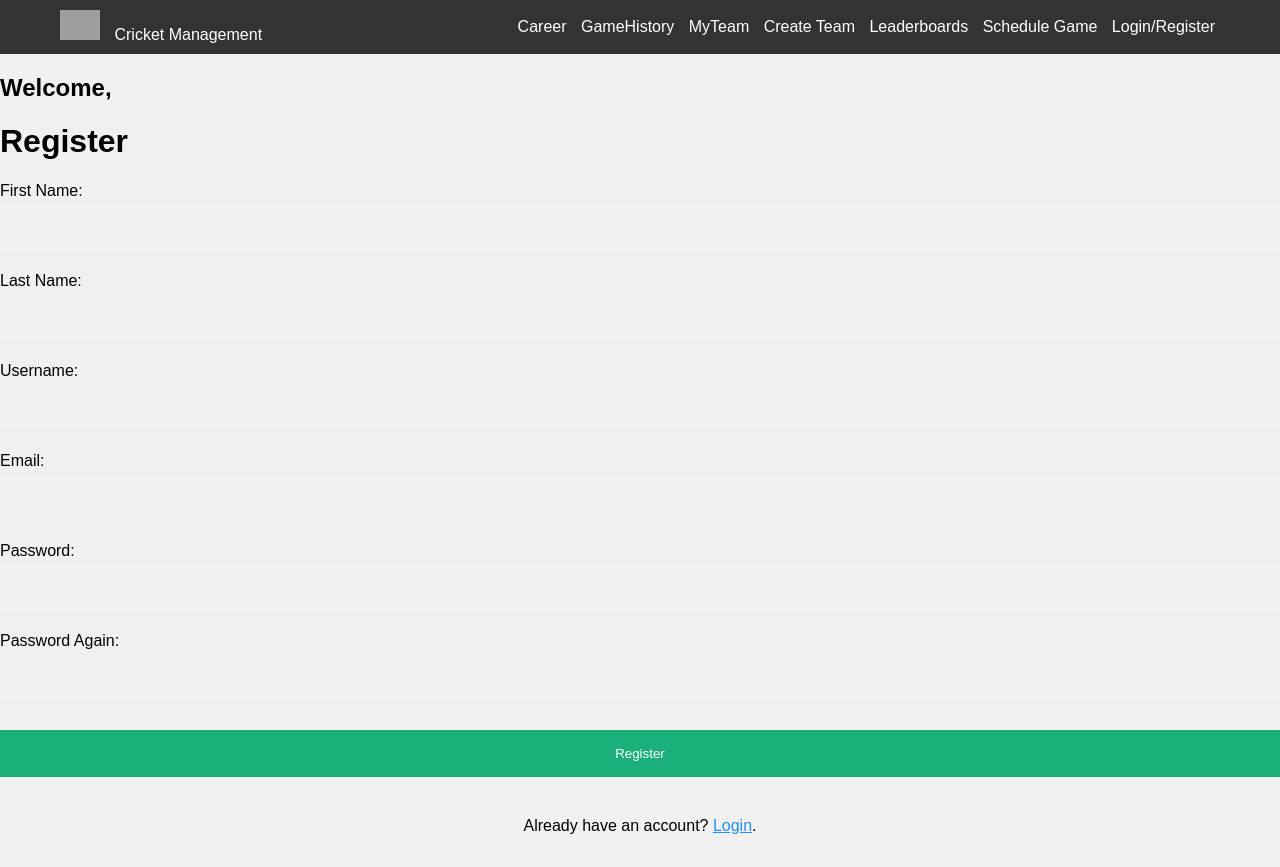
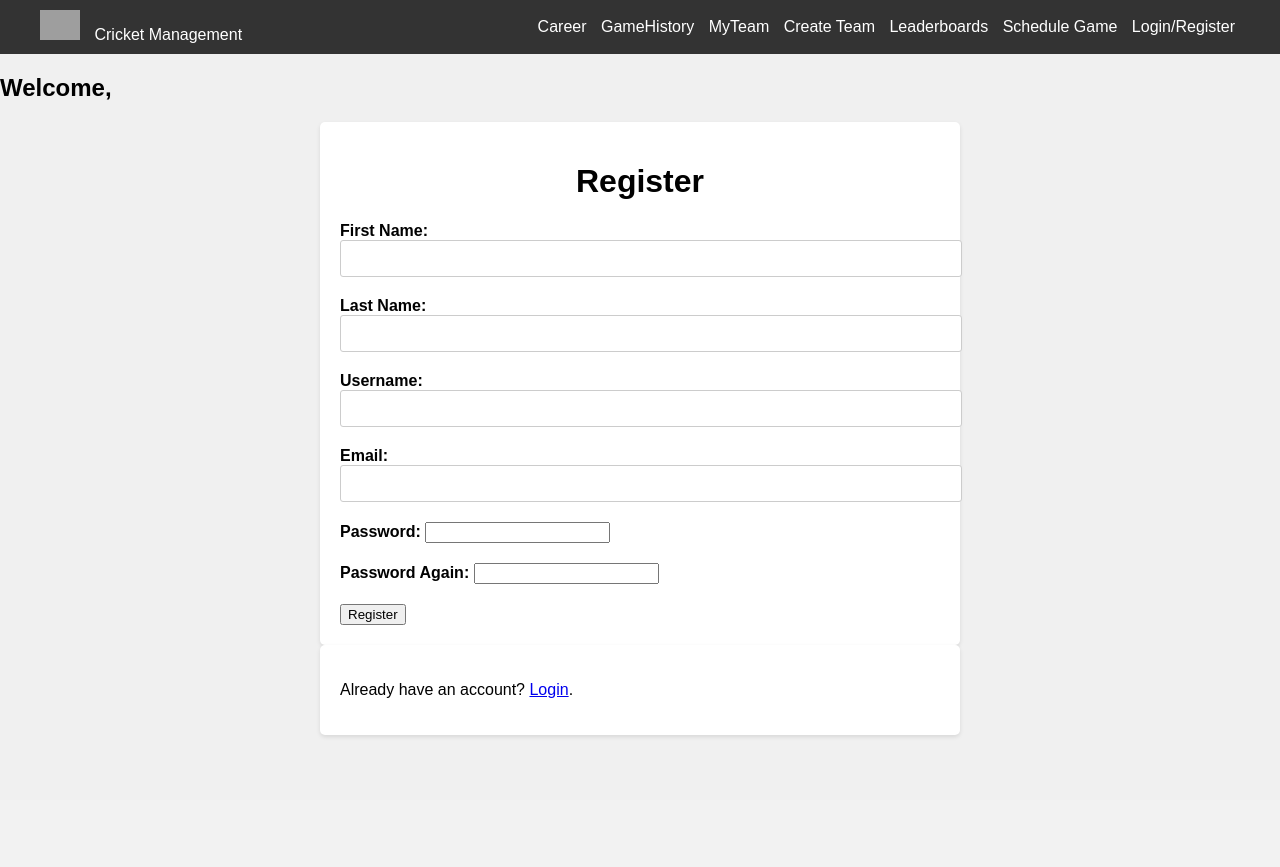
Before and after one commit to PravCoder/Cricket-Career-Sports-Management-Site, a Django app: page /register/ in a window 1280 px wide. After the commit the page ends 737 px from the top, so only its background shows below. Run offline with Django 3.2, Linux system fonts and the light colour scheme; grey boxes are pictures that could not be loaded.

Commit message:
style login/register page

```diff
--- a/mysite/base/templates/base/login_register.html
+++ b/mysite/base/templates/base/login_register.html
@@ -2,63 +2,57 @@
 
 {% block content %}
 <style>
-
-    * {
-      box-sizing: border-box;
+    body {
+        font-family: Arial, sans-serif;
+        margin: 0;
+        padding: 0;
     }
 
-    /* Add padding to containers */
     .container {
-      padding: 16px;
-      background-color: white;
+        max-width: 600px;
+        margin: 0 auto;
+        padding: 20px;
+        background-color: #ffffff;
+        border-radius: 5px;
+        box-shadow: 0 2px 4px rgba(0, 0, 0, 0.1);
     }
 
-    /* Full-width input fields */
-    input[type=text], input[type=password] {
-      width: 100%;
-      padding: 15px;
-      margin: 5px 0 22px 0;
-      display: inline-block;
-      border: none;
-      background: #f1f1f1;
+    h1 {
+        text-align: center;
     }
 
-    input[type=text]:focus, input[type=password]:focus {
-      background-color: #ddd;
-      outline: none;
+    .form-group {
+        margin-bottom: 20px;
     }
 
-    /* Overwrite default styles of hr */
-    hr {
-      border: 1px solid #f1f1f1;
-      margin-bottom: 25px;
+    label {
+        font-weight: bold;
     }
 
-    /* Set a style for the submit button */
-    .registerbtn {
-      background-color: #04AA6D;
-      color: white;
-      padding: 16px 20px;
-      margin: 8px 0;
-      border: none;
-      cursor: pointer;
+    input[type="text"],
+    textarea {
         width: 100%;
-      opacity: 0.9;
+        padding: 10px;
+        border: 1px solid #ccc;
+        border-radius: 3px;
     }
 
-    .registerbtn:hover {
-      opacity: 1;
+    textarea {
+        resize: vertical;
     }
 
-    /* Add a blue text color to links */
-    a {
-      color: dodgerblue;
+    .btn {
+        display: inline-block;
+        padding: 10px 20px;
+        background-color: #68727d;
+        color: #fff;
+        border: none;
+        border-radius: 3px;
+        cursor: pointer;
     }
 
-    /* Set a grey background color and center the text of the "sign in" section */
-    .signin {
-      background-color: #f1f1f1;
-      text-align: center;
+    .btn:hover {
+        background-color: #0056b3;
     }
 </style>
 
@@ -69,13 +63,19 @@
         <div class="container">
             <h1>Login</h1>
 
-            <label><b>Email</b></label>
+            <div class="form-group">
+              <label>Email</label>
               <input type="text" placeholder="Enter Email" name="email" id="email" required>
+            </div>
 
-            <label><b>Password</b></label>
+            <div class="form-group">
+              <label>Password</label>
               <input type="password" placeholder="Enter Password" name="password" required>
+            </div>
 
-            <button type="submit" class="registerbtn">Login</button>
+            <div class="form-group">
+              <input type="submit" class="btn" value="Login">
+            </div>
         </div>
 
         <div class="container signin">
@@ -88,23 +88,43 @@
 <div>
     <form method="POST" action="">
         {% csrf_token %}
+        <div class="container">
           <h1>Register</h1>
+
+          <div class="form-group">
             <label>First Name:</label>
             <input type="text" name="first-name"><br>
+          </div>
+
+          <div class="form-group">
             <label>Last Name:</label>
             <input type="text" name="last-name"><br>
+          </div>
+
+          <div class="form-group">
             <label>Username:</label>
             <input type="text" name="username"><br>
+          </div>
+
+          <div class="form-group">
             <label>Email:</label>
             <input type="text" name="email"><br>
+          </div>
+
+          <div class="form-group">
             <label>Password:</label>
             <input type="password" name="password1"><br>
+          </div>
 
+          <div class="form-group">
             <label>Password Again:</label>
             <input type="password" name="password2"><br>
+          </div>
+
 
 
           <input type="submit" class="registerbtn" value="Register">
+        </div>
     </form>
     <div class="container signin">
         <p>Already have an account? <a href="{% url 'login' %}">Login</a>.</p>
```
Also changed, not shown: mysite/base/templates/base/create_organization.html (indentation only), mysite/db.sqlite3. Lines whose indentation alone changed are shown as unchanged.
